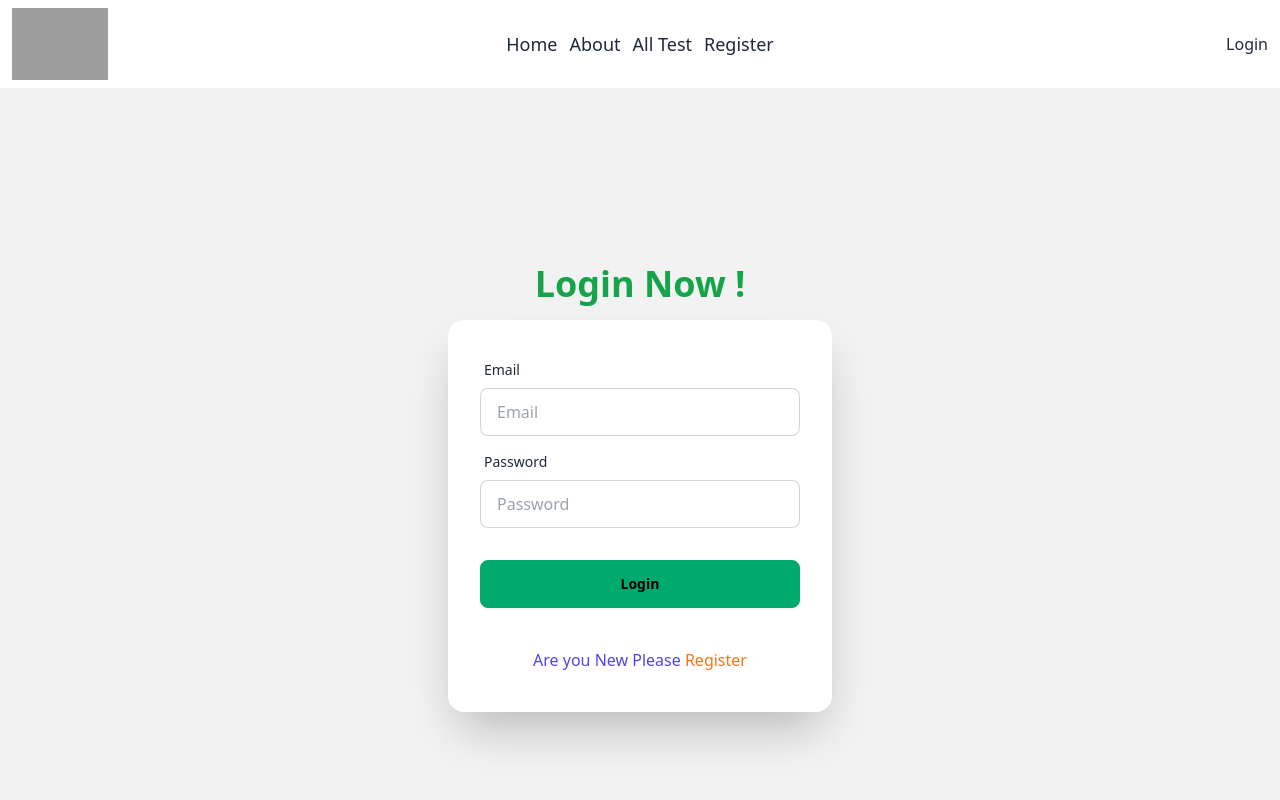
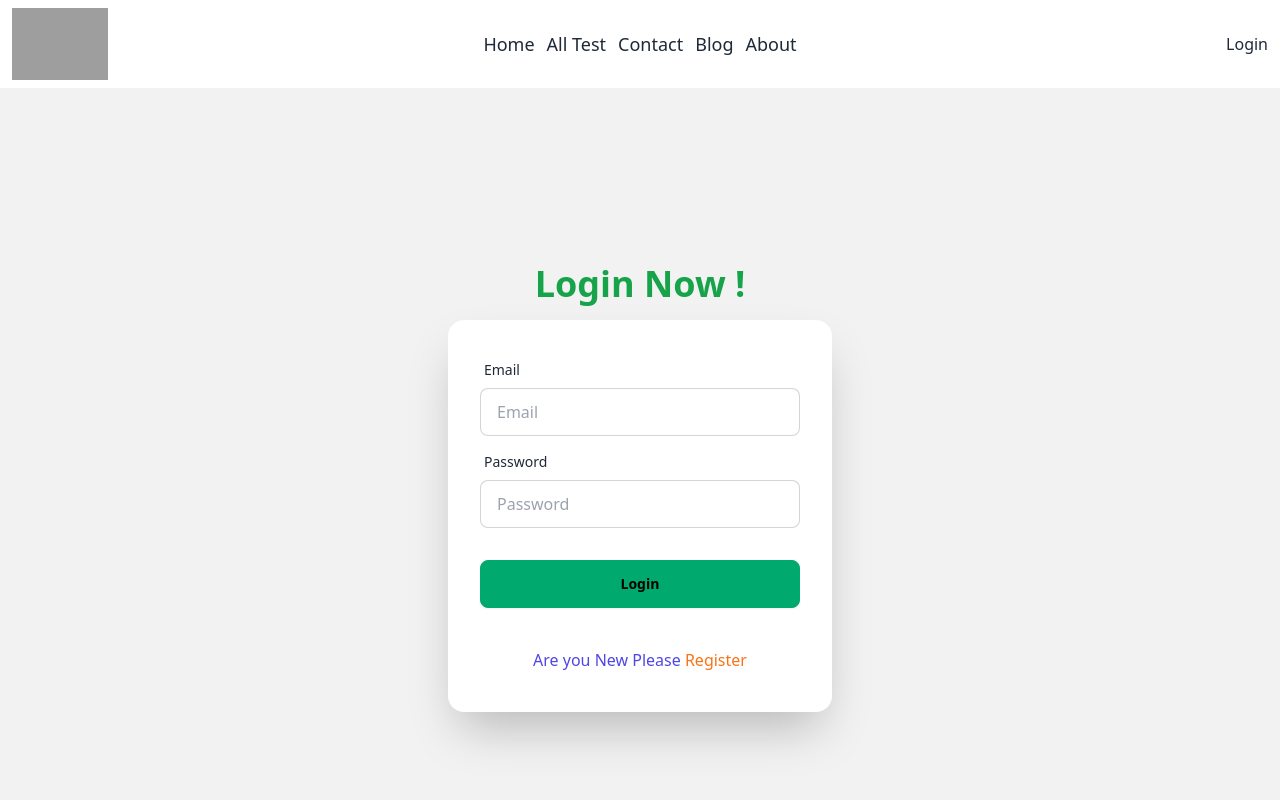
Before and after one commit to Rifazul-Islam/diagnostic-client-side, a React (Vite) app: page /login in a window 1280 px wide. Shown: the top 800 px of the page. Built offline with nearby package versions, Linux system fonts and the light colour scheme; no server answers; grey boxes are pictures that could not be loaded.

Commit message:
add three new page

```diff
--- a/src/Pages/Dashboard/AddBanner/AddBanner.jsx
+++ b/src/Pages/Dashboard/AddBanner/AddBanner.jsx
@@ -44,16 +44,16 @@ const AddBanner = () => {
     }
 
 
-    return (
+return (
   <div className=" px-2 lg:px-40 ">
 <h2 className="text-center text-2xl font-bold"> Add Banner </h2>
 <form onSubmit={handleSubmit(onSubmit)} className="border-2 p-4 mt-4">
 
 <div className="flex gap-3 pt-5 ">
 
-<div className="form-control w-1/2  ">
+<div className="form-control w-1/2">
   <label className="label">
-    <span className="label-text text-[16px] "> Banner Title </span>
+    <span className="label-text text-[16px]"> Banner Title </span>
   </label>
   <label className="input-group">
     <input type="text" {...register("title",{required: true})}  placeholder="Banner Title" className="input input-bordered w-full" required />
--- a/src/Pages/Dashboard/AddTest/AddTest.jsx
+++ b/src/Pages/Dashboard/AddTest/AddTest.jsx
@@ -49,9 +49,9 @@ const AddTest = () => {
 
 
     return (
-        <div className=" px-40 ">
+        <div className="px-2 lg:px-40">
         <h2 className="text-center text-2xl font-bold"> Add Test</h2>
-        <form onSubmit={handleSubmit(onSubmit)} className="border-2 p-4 mt-4">
+        <form onSubmit={handleSubmit(onSubmit)} className="border-2 border-blue-200 p-4 mt-4">
 
         <div className="flex gap-3 pt-5 ">
 
--- a/src/Pages/Dashboard/MyAppointments/MyAppointments.jsx
+++ b/src/Pages/Dashboard/MyAppointments/MyAppointments.jsx
@@ -3,7 +3,7 @@
 const MyAppointments = () => {
     return (
         <div>
-            The My Appointment ss
+           <h2 className="text-3xl flex justify-center items-center font-bold">  The My Appointment </h2>
         </div>
     );
 };
--- a/src/Pages/Dashboard/MyProfile/MyProfile.jsx
+++ b/src/Pages/Dashboard/MyProfile/MyProfile.jsx
@@ -29,7 +29,7 @@ const {data:users = [], refetch} = useQuery({
 
 
 
-  const { register, handleSubmit,reset } = useForm();
+  const { register, handleSubmit} = useForm();
 
   const onSubmit = async (data)=>{
 
--- a/src/Pages/Dashboard/TestResults/TestResults.jsx
+++ b/src/Pages/Dashboard/TestResults/TestResults.jsx
@@ -2,8 +2,8 @@
 
 const TestResults = () => {
     return (
-        <div>
-            dddddd
+        <div className="bg-blue-400 w-full min-h-screen">
+           <h3 className="text-4xl text-white text-center py-9"> Test Result Coming Soon</h3>
         </div>
     );
 };
--- /dev/null
+++ b/src/Pages/Home/About/About.jsx
@@ -0,0 +1,10 @@
+
+const About = () => {
+    return (
+        <div className="bg-blue-400 h-screen">
+            <h3 className="text-center pt-60 text-7xl text-white"> Coming Soon</h3>
+        </div>
+    );
+};
+
+export default About;
--- /dev/null
+++ b/src/Pages/Home/Blog/Blog.jsx
@@ -0,0 +1,61 @@
+
+const Blog = () => {
+    return (
+        <div className="pt-2">
+
+           <div className="h-96 rounded-lg " style={{backgroundImage: `url(https://servier.com/wp-content/uploads/2022/10/servier-insight-companion-diagnostic-test.jpg)`}}>
+
+            <div className="hero-overlay bg-opacity-60">
+            <h1 className="mb-5 text-5xl font-bold text-center pt-60 text-white"> Blog Page </h1>
+            </div>
+
+            </div>
+
+      {/* card part */}
+         <div className="px-2 mt-28">
+           <div className="card card-side bg-base-100 shadow-xl border-2 my-2 flex flex-col md:flex-row">
+            <figure><img className="rounded-lg" src="https://servier.com/wp-content/uploads/2022/10/servier-insight-companion-diagnostic-test.jpg" alt="Movie"/></figure>
+            <div className="card-body">
+                <h2 className="card-title text-3xl font-bold">Understanding Companion Diagnostic!</h2>
+               <p>Certainly! A companion diagnostic is a medical test or device that provides information essential for the safe and effective use of a corresponding therapeutic product, such as a medication or treatment. These diagnostics help identify specific characteristics or biomarkers in patients that indicate whether they are suitable candidates for a particular treatment.</p>
+                <div className="card-actions justify-end">
+                <button className="btn btn-primary">ReadMore ...</button>
+                </div>
+            </div>
+            </div>
+
+
+           <div className="card card-side bg-base-100 shadow-xl border-2 my-2 flex flex-col md:flex-row">
+            <figure><img className="rounded-lg w-[900px] h-[200px]" src="https://www.carygastro.com/uploads/blog/_1200x720_crop_center-center_100_none/Diagnostic-Laparoscopy.jpg" alt="Movie"/></figure>
+            <div className="card-body">
+                <h2 className="card-title text-3xl font-bold"> Diagnostic Laparoscopy !</h2>
+               <p>Diagnostic laparoscopy is a minimally invasive surgical procedure used to examine and evaluate the organs inside the abdomen and pelvis. It involves making small incisions in the abdominal wall through which a thin, flexible tube with a light and camera (laparoscope) is inserted. This allows surgeons to visualize the internal structures on a monitor in real-time.</p>
+                <div className="card-actions justify-end">
+                <button className="btn btn-primary">ReadMore ...</button>
+                </div>
+            </div>
+            </div>
+           <div className="card card-side bg-base-100 shadow-xl border-2 my-2 flex flex-col md:flex-row">
+            <figure><img className="rounded-lg w-[900px] h-[200px]" src="https://i2-prod.leicestermercury.co.uk/incoming/article4036201.ece/ALTERNATES/s615/0_NDR_TEM_090420Xray.jpg" alt="Movie"/></figure>
+            <div className="card-body">
+                <h2 className="card-title text-3xl font-bold"> Modern X-ray !</h2>
+               <p>Modern X-ray technology represents a sophisticated imaging method that utilizes electromagnetic radiation to create detailed internal images of the human body. Unlike traditional X-rays, modern X-ray systems often incorporate advanced features such as digital detectors and computerized processing, allowing for enhanced image quality, faster imaging times, and lower radiation exposure.</p>
+                <div className="card-actions justify-end">
+                <button className="btn btn-primary">ReadMore ...</button>
+                </div>
+            </div>
+            </div>
+
+
+
+
+         </div>
+
+
+
+
+        </div>
+    );
+};
+
+export default Blog;
--- /dev/null
+++ b/src/Pages/Home/Contact/Contact.jsx
@@ -0,0 +1,64 @@
+import { useForm } from "react-hook-form";
+import toast from "react-hot-toast";
+
+
+const Contact = () => {
+
+
+    const { register, handleSubmit,reset } = useForm()
+
+    const onSubmit = async (data)=>{
+
+     if(data){
+        toast.success("Thank you, for Contact")
+     }
+
+
+          reset()
+    }
+    return (
+        <div className="bg-blue-300 min-h-screen">
+
+              <div className="hero min-h-screen  ">
+
+      <div className="hero-content flex-col w-[500px]">
+        <div className="text-center ">
+        <h2 className="text-3xl text-center pt-4 font-bold">Contact Us</h2>
+
+        </div>
+        <div className="card flex-shrink-0 w-full max-w-sm shadow-2xl bg-base-100">
+        <form onSubmit={handleSubmit(onSubmit)} className="card-body">
+        <div className="form-control">
+      <label className="label">
+        <span className="label-text">Name</span>
+      </label>
+      <input type="text" {...register("name",{required: true})} placeholder="Name" className="input input-bordered" required />
+    </div>
+
+    <div className="form-control">
+      <label className="label">
+        <span className="label-text">Email</span>
+      </label>
+      <input type="email" {...register("email",{required: true})} placeholder="Email" className="input input-bordered" required />
+    </div>
+
+
+    <div className="form-control mt-6">
+      <button className="btn btn-success capitalize">Contact info</button>
+    </div>
+    </form>
+
+
+
+
+        </div>
+
+
+      </div>
+    </div>
+
+        </div>
+    );
+};
+
+export default Contact;
--- a/src/Pages/Home/Recommendation/Recommendation.jsx
+++ b/src/Pages/Home/Recommendation/Recommendation.jsx
@@ -42,7 +42,7 @@ const{data:items =[]} = useQuery({
         className="mySwiper "
       >
        {
-        items?.map( item =>  <SwiperSlide  key={item?._id}> <img className='h-[500px] rounded-lg' src={item?.img}  alt="" /></SwiperSlide>)
+        items?.map( item =>  <SwiperSlide  key={item?._id}> <img className=' h-[200px] md:h-[500px]  rounded-lg' src={item?.img}  alt="" /></SwiperSlide>)
        }
 
       </Swiper>
--- a/src/Pages/Shared/Navbar/Navbar.jsx
+++ b/src/Pages/Shared/Navbar/Navbar.jsx
@@ -28,12 +28,32 @@ const Navbar = () => {
     isActive ? "bg-blue-200 p-2 rounded-md" : " "
   }
    > Home</NavLink> </li>
-       <li> <NavLink> About</NavLink> </li>
-       <li> <NavLink to="/allTest"> All Test </NavLink> </li>
-       <li> <NavLink to="/register"
+       <li> <NavLink to="/allTest"
+       className={({isActive})=>
+       isActive ? "bg-blue-200 p-2 rounded-md" : " " }
+       > All Test </NavLink> </li>
+
+       <li> <NavLink to="/contact"
+       className={({isActive})=>
+       isActive ? "bg-blue-200 p-2 rounded-md" : " " }
+       > Contact</NavLink> </li>
+
+       <li> <NavLink
+       to="/blog"
+       className={({isActive})=>
+       isActive ? "bg-blue-200 p-2 rounded-md" : " " }
+       > Blog</NavLink> </li>
+
+       <li> <NavLink to="/about"
+       className={({isActive})=>
+            isActive ? "bg-blue-200 p-2 rounded-md" : " "}
+       > About</NavLink> </li>
+
+       {/* <li> <NavLink to="/register"
+
             className={({isActive})=>
-            isActive ? "bg-blue-200 p-2 rounded-md" : " "
-       } >Register </NavLink> </li>
+            isActive ? "bg-blue-200 p-2 rounded-md" : " "}
+             >Register </NavLink> </li> */}
 
 
     {/**User Condition if isAdmin and other */}
```
Also changed, not shown: src/Routes/Routes.jsx (+15 -0 lines).
